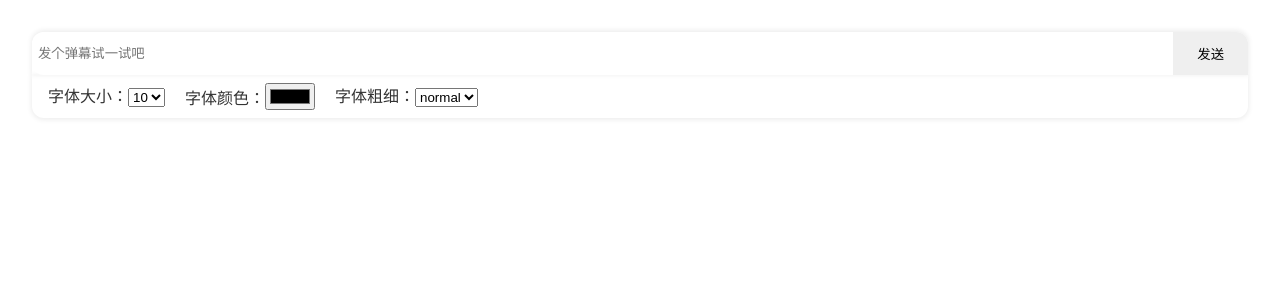
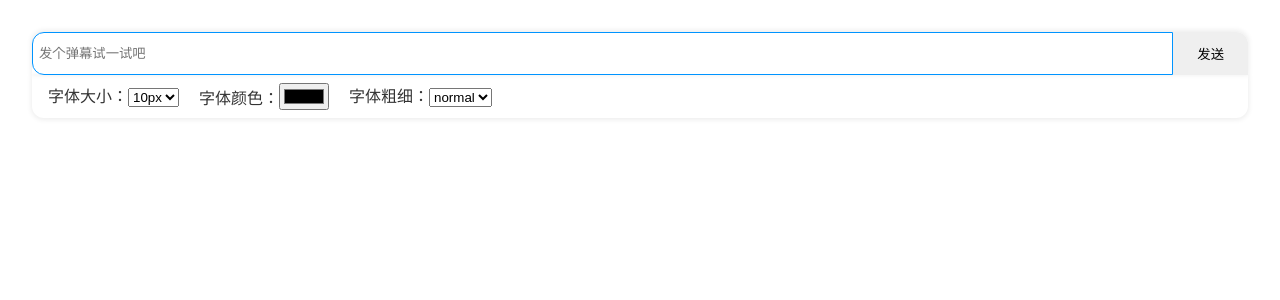
Before and after one commit to Jealh-h/desktop-barrage, a React (Vite) app: page / in a window 1280 px wide. Shown: the top 300 px of the page. Built offline with nearby package versions, Linux system fonts and the light colour scheme.

Commit message:
feat: 多样式弹幕

```diff
--- a/src/barrage-window.main.ts
+++ b/src/barrage-window.main.ts
@@ -37,13 +37,12 @@ export function createTransparentWindow() {
   // 加载透明窗口 HTML 文件
   // transparentWindow.loadFile("index.barrage.html");
 
-  transparentWindow.webContents.openDevTools();
   // 监听关闭事件
   transparentWindow.on("closed", () => {
     transparentWindow.destroy();
   });
 
   // 使透明窗口支持点击穿透，即允许用户操作下方的窗口
-  // transparentWindow.setIgnoreMouseEvents(true); // 禁用鼠标事件
+  transparentWindow.setIgnoreMouseEvents(true); // 禁用鼠标事件
   return transparentWindow;
 }
--- a/src/pages/barrage/index.tsx
+++ b/src/pages/barrage/index.tsx
@@ -10,8 +10,8 @@ export const Barrage = () => {
     window?.electron?.notificationApi?.onMessage(
       MAIN_THREAD_FORWARD_EVENT.ADD_BARRAGE,
       (data: Record<string, any>) => {
-        const { msg } = data;
-        barrageRef.current?.addBarrage(msg, {});
+        const { msg, style } = data;
+        barrageRef.current?.addBarrage(msg, style);
       }
     );
   }, []);
--- a/src/pages/main/index.module.css
+++ b/src/pages/main/index.module.css
@@ -53,6 +53,7 @@
 .formWrapper {
   display: flex;
   flex-wrap: wrap;
+  background-color: #fff;
 }
 
 .formItem {
--- a/src/pages/main/index.tsx
+++ b/src/pages/main/index.tsx
@@ -1,17 +1,28 @@
 import React from "react";
-// import { ipcRenderer } from "electron";
 import styles from "./index.module.css";
-import {
-  IPC_EVENT_CHANNEL_NAME,
-  MAIN_THREAD_FORWARD_EVENT,
-} from "../../constants";
+import { IPC_EVENT_CHANNEL_NAME } from "../../constants";
 
-const fontSizeOption = [10, 12, 14, 16, 18, 20, 22, 24, 26, 28, 30, 32, 34, 36];
+const fontSizeOption = [
+  "10px",
+  "12px",
+  "14px",
+  "16px",
+  "18px",
+  "20px",
+  "22px",
+  "24px",
+  "26px",
+  "28px",
+  "30px",
+  "32px",
+  "34px",
+  "36px",
+];
 const fontWeightOption = ["normal", "bold", "bolder"];
 
 export const Main = () => {
-  const [inputValue, setInputValue] = React.useState("");
   const inputRef = React.useRef<HTMLInputElement>(null);
+  const formRef = React.useRef<HTMLFormElement>(null);
   const sendAddBarrageEvent = () => {
     const text = inputRef.current?.value?.trim();
     if (!text) return;
@@ -19,9 +30,20 @@ export const Main = () => {
       IPC_EVENT_CHANNEL_NAME.ADD_BARRAGE_TO_BARRAGE_WINDOW,
       {
         msg: text,
+        style: getAllValue(),
       }
     );
     inputRef.current.value = "";
+  };
+
+  const getAllValue = () => {
+    const elements = formRef.current;
+    const value: Record<string, unknown> = {};
+    for (let el of elements) {
+      // @ts-ignore
+      value[el.name] = el.value;
+    }
+    return value;
   };
 
   return (
@@ -29,6 +51,7 @@ export const Main = () => {
       <div className={styles.compactWrapper}>
         <input
           ref={inputRef}
+          autoFocus
           className={styles.input}
           placeholder="发个弹幕试一试吧"
           type="text"
@@ -38,26 +61,47 @@ export const Main = () => {
         </button>
       </div>
       <div className={styles.styleConfigWrapper}>
-        <form action="" className={styles.formWrapper}>
+        <form
+          onChange={(e) => {
+            console.log(e);
+          }}
+          action=""
+          ref={formRef}
+          className={styles.formWrapper}
+        >
           <div className={styles.formItem}>
-            <label htmlFor="fontSize">字体大小：</label>
+            <label htmlFor="fontSize">
+              字体大小：
               <select name="fontSize">
                 {fontSizeOption.map((size) => {
-                return <option value={size}>{size}</option>;
+                  return (
+                    <option key={size} value={size}>
+                      {size}
+                    </option>
+                  );
                 })}
               </select>
+            </label>
           </div>
           <div className={styles.formItem}>
-            <label htmlFor="color">字体颜色：</label>
+            <label htmlFor="color">
+              字体颜色：
               <input name="color" type="color" />
+            </label>
           </div>
           <div className={styles.formItem}>
-            <label htmlFor="fontWeight">字体粗细：</label>
+            <label htmlFor="fontWeight">
+              字体粗细：
               <select name="fontWeight">
                 {fontWeightOption.map((fontWeight) => {
-                return <option value={fontWeight}>{fontWeight}</option>;
+                  return (
+                    <option key={fontWeight} value={fontWeight}>
+                      {fontWeight}
+                    </option>
+                  );
                 })}
               </select>
+            </label>
           </div>
         </form>
       </div>
```
Also changed, not shown: src/main.ts (+5 -3 lines). Lines whose indentation alone changed are shown as unchanged.
